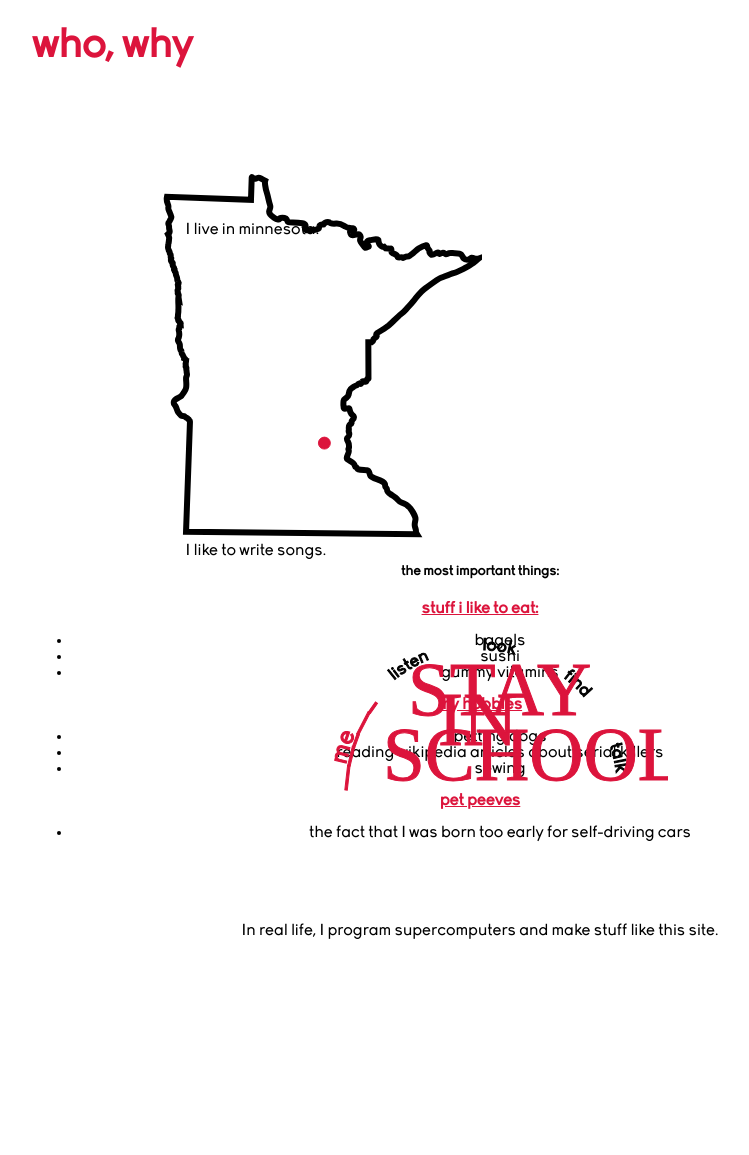
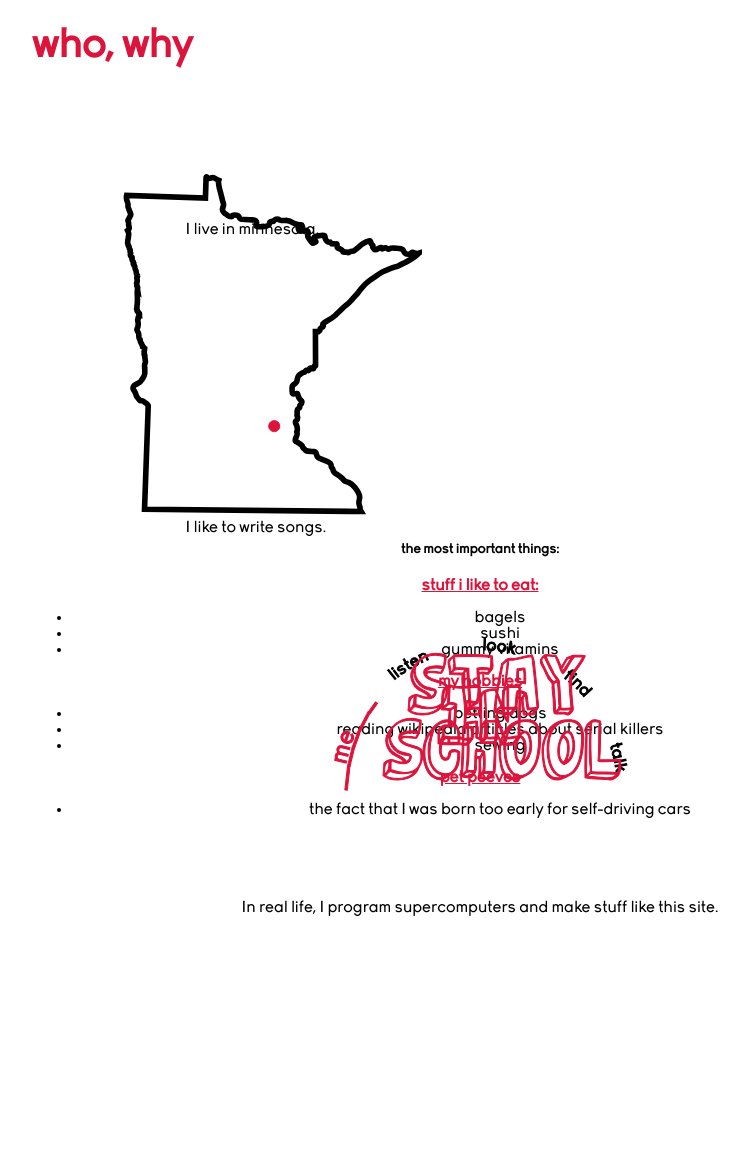
Before and after one commit to janekagan/stayinschool, a Django app: page /about/ in a window 1280 px wide. Shown: the whole page, without its empty margins (160-909 px from the left). After the commit the page ends 916 px from the top, so only its background shows below. Run offline with Django 3.2, Linux system fonts and the light colour scheme; some web fonts are replaced.

Commit message:
font shenanigans

```diff
--- a/siteapp/static/siteapp/base.css
+++ b/siteapp/static/siteapp/base.css
@@ -76,7 +76,7 @@ svg {
 
 @font-face {
     font-family: brandFont;
-    src: url('Toony.ttf');
+    src: url('jabjai_light.ttf');
 }
 
 svg {
--- a/siteapp/templates/siteapp/about.html
+++ b/siteapp/templates/siteapp/about.html
@@ -6,14 +6,14 @@
 </div>
 <div class="meat about">
     <div class="row">
-        <div class="five columns">
+        <div class="seven columns">
             <div class="mn">
                 <p id="live">I live in minnesota.</p>
-                <img id="mn-img" width="320px" style="margin-left: 5%" src="{% static 'siteapp/minnesota.svg' %}"/>
+                <img id="mn-img" width="300px" style="" src="{% static 'siteapp/minnesota.svg' %}"/>
                 <p id="songs">I like to write songs.</p>
             </div>
         </div>
-        <div class="seven columns">
+        <div class="five columns">
             <h5>the most important things:</h5>
             <div class="row">
             <div class="four columns">
--- a/siteapp/templates/siteapp/base.html
+++ b/siteapp/templates/siteapp/base.html
@@ -2,6 +2,7 @@
 {% load static %}
 <html lang="en">
 <head>
+    <title>stay In school</title>
     <link rel="stylesheet" href="{% static 'siteapp/normalize.css' %}">
     <link rel="stylesheet" href="{% static 'siteapp/skeleton.css' %}">
     <link rel="stylesheet" href="{% static 'siteapp/base.css' %}">
--- a/siteapp/templates/siteapp/home.html
+++ b/siteapp/templates/siteapp/home.html
@@ -2,6 +2,7 @@
 {% load static %}
 <html lang="en">
 <head>
+    <title>stay In school</title>
     <link rel="stylesheet" href="{% static 'siteapp/normalize.css' %}">
     <link rel="stylesheet" href="{% static 'siteapp/skeleton.css' %}">
     <link rel="stylesheet" href="{% static 'siteapp/base.css' %}">
--- a/stayinschool/settings.py
+++ b/stayinschool/settings.py
@@ -140,9 +140,9 @@ EMAIL_USE_TLS = True
 ADMINS = [('Jane', 'jane@juststayinschool.com')]
 MANAGERS = [('Jane', 'jane@juststayinschool.com')]
 
-SECURE_CONTENT_TYPE_NOSNIFF = True
+#SECURE_CONTENT_TYPE_NOSNIFF = True
 
-SECURE_BROWSER_XSS_FILTER = True
+#SECURE_BROWSER_XSS_FILTER = True
 
 #SECURE_SSL_REDIRECT = True
 
```
Also changed, not shown: siteapp/static/siteapp/jabjai_light.TTF (added).
